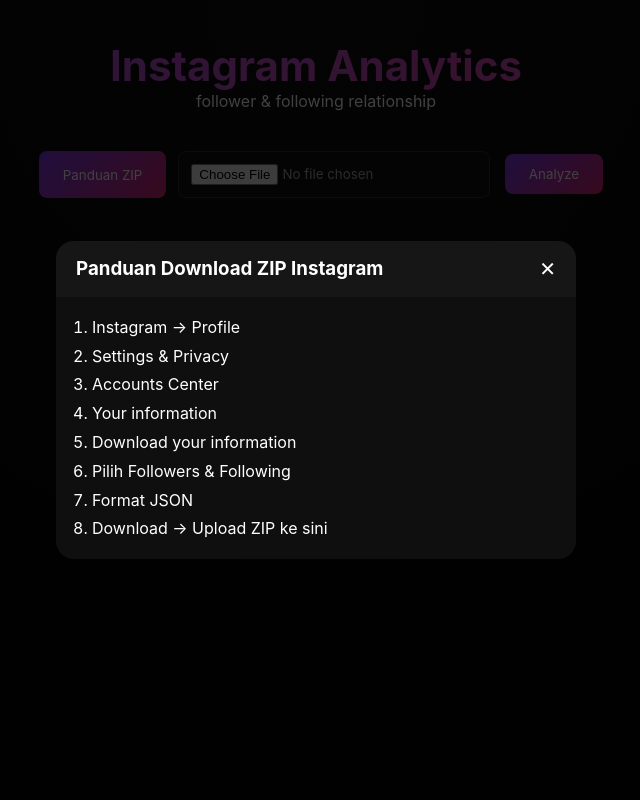
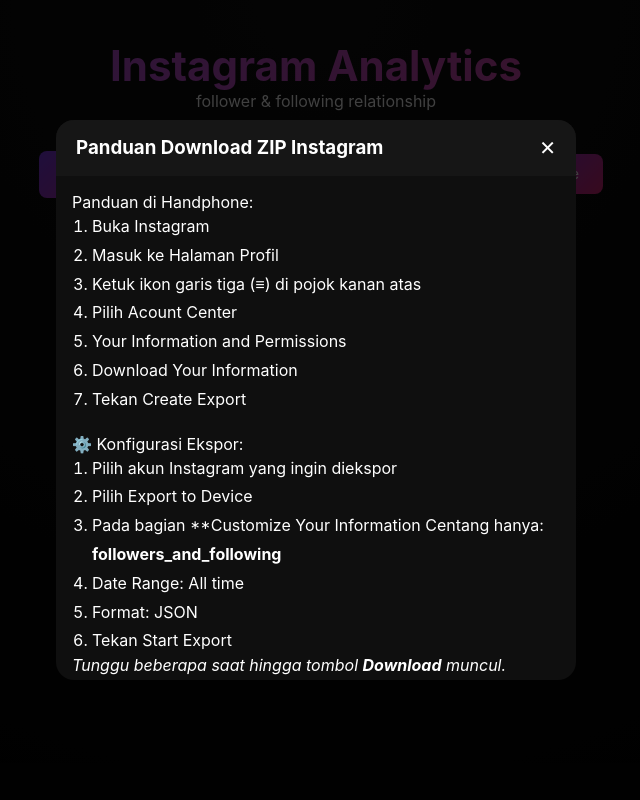
Before and after one commit to WicfuL-io/cek-followers, a Flask app: page / in a window 1280 px wide, after a click on "Panduan ZIP". Shown: the whole page, without its empty margins (324-964 px from the left). Run offline with Flask 3, Linux system fonts and the light colour scheme.

Commit message:
update full

```diff
--- a/app.py
+++ b/app.py
@@ -7,15 +7,29 @@ app = Flask(__name__)
 def extract_usernames(data):
     usernames = set()
 
+    def extract_from_string_list(string_list):
+        try:
+            item = string_list[0]
+            if item.get("value"):
+                return item["value"].lower()
+            if item.get("href"):
+                return item["href"].rstrip("/").split("/")[-1].lower()
+        except:
+            pass
+        return None
+
     def walk(obj):
         if isinstance(obj, dict):
             if "string_list_data" in obj:
-                try:
-                    usernames.add(obj["string_list_data"][0]["value"].lower())
-                except:
-                    pass
+                username = extract_from_string_list(
+                    obj["string_list_data"]
+                )
+                if username:
+                    usernames.add(username)
+
             for v in obj.values():
                 walk(v)
+
         elif isinstance(obj, list):
             for i in obj:
                 walk(i)
@@ -39,17 +53,32 @@ def index():
         with zipfile.ZipFile(file, "r") as zip_ref:
             zip_ref.extractall(temp_dir)
 
+        # ambil folder utama hasil extract
+        root_folder = next(
+            entry.path for entry in os.scandir(temp_dir) if entry.is_dir()
+        )
+
         base = os.path.join(
-            temp_dir,
+            root_folder,
             "followers_and_following"
         )
 
+        # followers
         followers = extract_usernames(
             load_json(os.path.join(base, "followers_1.json"))
         )
-        following = extract_usernames(
-            load_json(os.path.join(base, "following.json"))
+
+        # following (WORKS FOR ALL VERSIONS)
+        following_raw = load_json(
+            os.path.join(base, "following.json")
         )
+
+        if "relationships_following" in following_raw:
+            following = extract_usernames(
+                following_raw["relationships_following"]
+            )
+        else:
+            following = extract_usernames(following_raw)
 
         mutual = followers & following
 
--- a/templates/index.html
+++ b/templates/index.html
@@ -79,16 +79,27 @@
             <button onclick="closeModal('guide')">✕</button>
         </div>
         <div class="modal-body">
+            Panduan di Handphone:<br>
             <ol class="guide">
-                <li>Instagram → Profile</li>
-                <li>Settings & Privacy</li>
-                <li>Accounts Center</li>
-                <li>Your information</li>
-                <li>Download your information</li>
-                <li>Pilih Followers & Following</li>
-                <li>Format JSON</li>
-                <li>Download → Upload ZIP ke sini</li>
+                <li>Buka Instagram</li>
+                <li>Masuk ke Halaman Profil</li>
+                <li>Ketuk ikon garis tiga (≡) di pojok kanan atas</li>
+                <li>Pilih Acount Center</li>
+                <li>Your Information and Permissions</li>
+                <li>Download Your Information</li>
+                <li>Tekan Create Export</li>
             </ol>
+            <br>
+            ⚙️ Konfigurasi Ekspor: <br>
+            <ol class="guide">
+                <li>Pilih akun Instagram yang ingin diekspor</li>
+                <li>Pilih Export to Device</li>
+                <li>Pada bagian **Customize Your Information Centang hanya: <b>followers_and_following</b></li>
+                <li>Date Range: All time</li>
+                <li>Format: JSON</li>
+                <li>Tekan Start Export</li>
+            </ol>
+            <i>Tunggu beberapa saat hingga tombol <b>Download</b> muncul.</i>
         </div>
     </div>
 </div>
```
Also changed, not shown: README.md.
